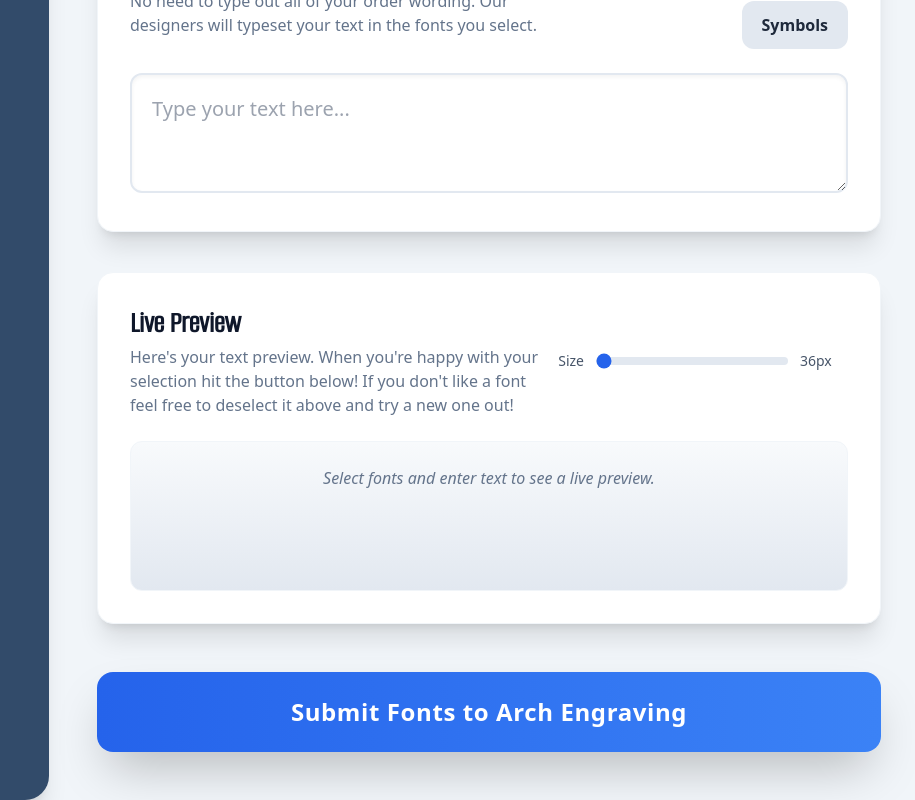
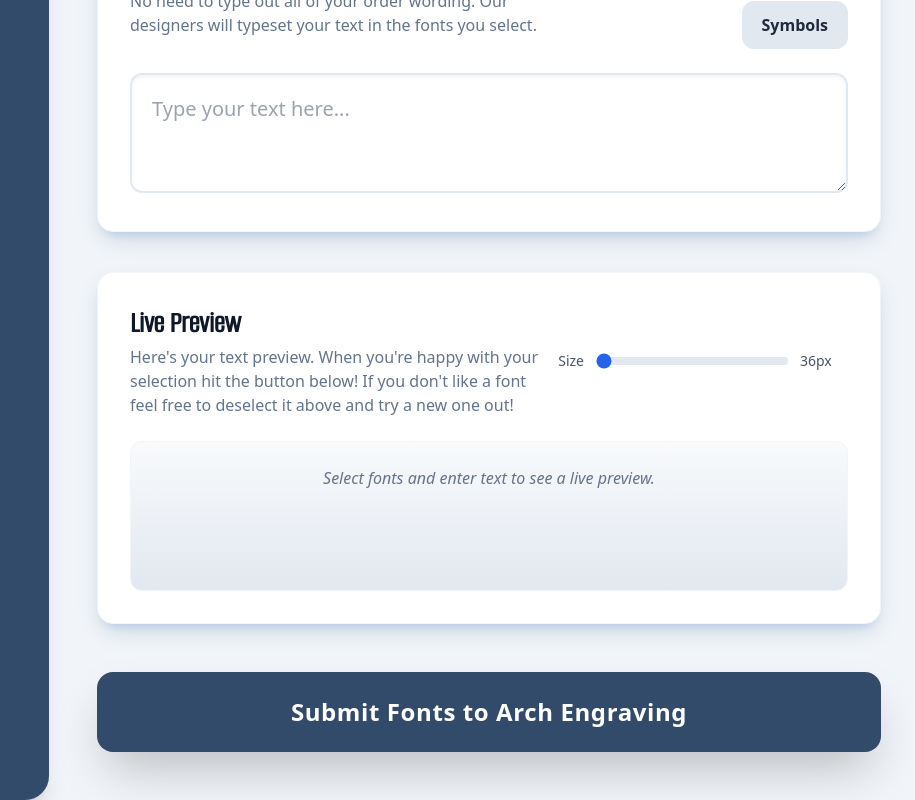
Before and after one commit to Arch-Tom/archfonthub, a React (Vite) app: page / in a window 1280 px wide. Shown: the part 1438-2238 px from the top of the page, without its empty margins (351-1266 px from the left). Built offline with nearby package versions, Linux system fonts and the light colour scheme; a web font is replaced by a local one.

Commit message:
More color updating

```diff
--- a/src/App.jsx
+++ b/src/App.jsx
@@ -387,7 +387,7 @@ const App = () => {
                 <div className="max-w-7xl mx-auto">
                     <div className="space-y-10">
                         {/* Font Selection Section */}
-                        <section className="bg-white rounded-2xl shadow-xl p-8 border border-slate-100">
+                        <section className="bg-white rounded-2xl p-8 border border-slate-100 shadow-[0_10px_25px_-5px_rgba(50,75,106,0.2),_0_8px_10px_-6px_rgba(59,130,246,0.2)]">
                             <h2 className="text-3xl font-bold text-slate-900 mb-2 tracking-normal" style={{ fontFamily: 'Alumni Sans Regular' }}>Font Selection</h2>
                             <p className="text-slate-500 mb-6">Here's some great fonts to get your project started! Select up to 3 fonts you would like to preview. You may change your selection here at any time so try as many as you'd like before submitting your selection!</p>
                             <div className="space-y-6">
@@ -421,7 +421,7 @@ const App = () => {
                         </section>
 
                         {/* Custom Text Section */}
-                        <section className="bg-white rounded-2xl shadow-xl p-8 border border-slate-100">
+                        <section className="bg-white rounded-2xl p-8 border border-slate-100 shadow-[0_10px_25px_-5px_rgba(50,75,106,0.2),_0_8px_10px_-6px_rgba(59,130,246,0.2)]">
                             <div className="flex flex-col sm:flex-row sm:justify-between items-start sm:items-center mb-6 gap-4">
                                 <div>
                                     <h2 className="text-3xl font-bold text-slate-900 tracking-normal" style={{ fontFamily: 'Alumni Sans Regular' }}>Custom Text</h2>
@@ -439,7 +439,7 @@ const App = () => {
                         </section>
 
                         {/* Live Preview Section */}
-                        <section className="bg-white rounded-2xl shadow-xl p-8 border border-slate-100">
+                        <section className="bg-white rounded-2xl p-8 border border-slate-100 shadow-[0_10px_25px_-5px_rgba(50,75,106,0.2),_0_8px_10px_-6px_rgba(59,130,246,0.2)]">
                             <div className="flex flex-col sm:flex-row sm:justify-between items-start sm:items-center mb-6 gap-4">
                                 <div>
                                     <h2 className="text-3xl font-bold text-slate-900 tracking-normal" style={{ fontFamily: 'Alumni Sans Regular' }}>Live Preview</h2>
@@ -503,7 +503,7 @@ const App = () => {
                     </div>
 
                     <div className="mt-12">
-                        <button className="w-full bg-gradient-to-r from-blue-600 to-blue-500 text-white font-bold py-6 px-8 rounded-2xl shadow-2xl hover:shadow-blue-200 hover:from-blue-700 hover:to-blue-600 transition-all duration-200 transform hover:scale-105 text-2xl tracking-wide disabled:opacity-75 disabled:cursor-not-allowed" onClick={handleSubmitClick} disabled={isSubmitting}>
+                        <button className="w-full bg-[rgb(50,75,106)] text-white font-bold py-6 px-8 rounded-2xl shadow-2xl hover:shadow-[0_0_15px_rgb(50,75,106)] hover:bg-[rgb(40,65,96)] transition-all duration-200 transform hover:scale-105 text-2xl tracking-wide disabled:opacity-75 disabled:cursor-not-allowed" onClick={handleSubmitClick} disabled={isSubmitting}>
                             {isSubmitting ? 'Submitting...' : 'Submit Fonts to Arch Engraving'}
                         </button>
                     </div>
```
